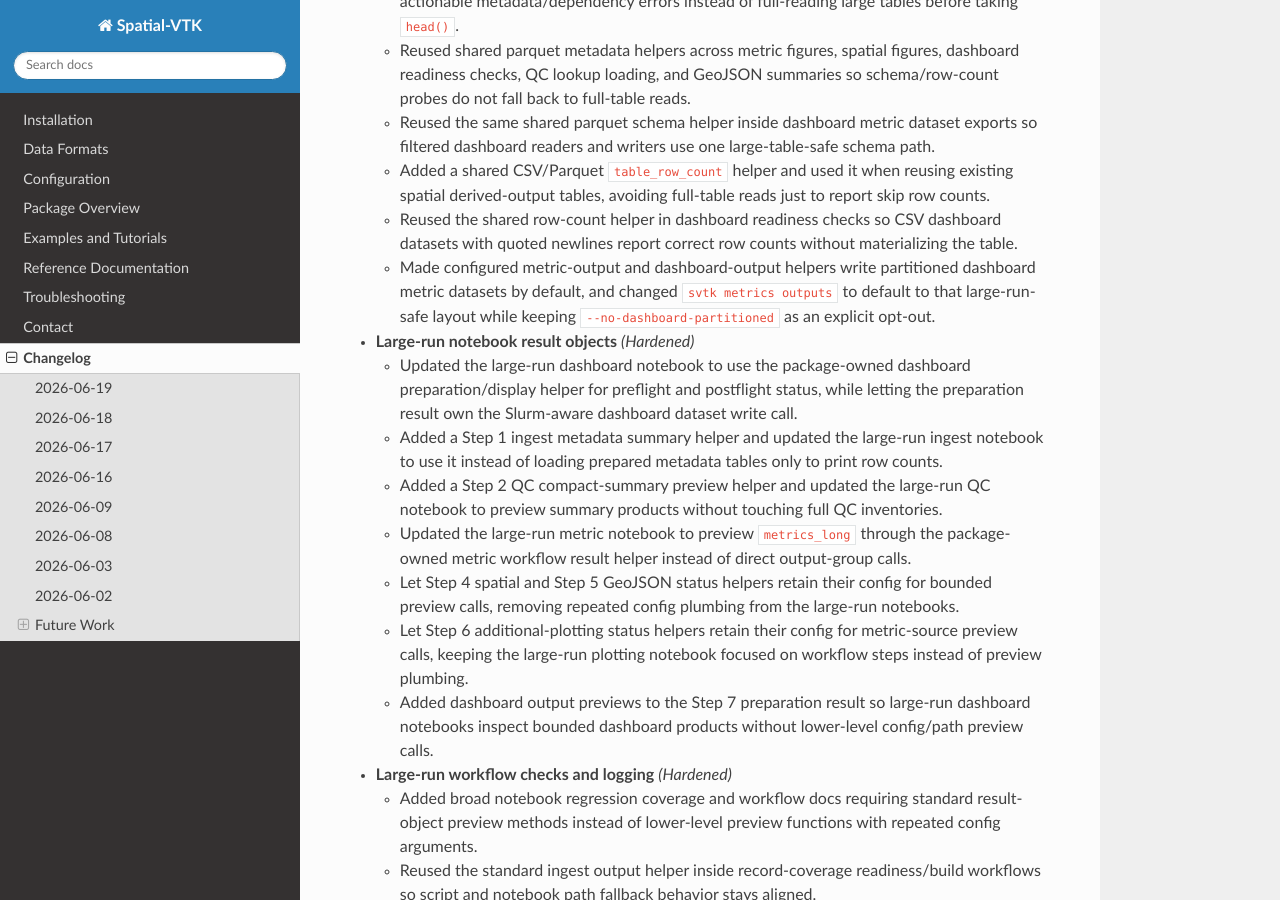
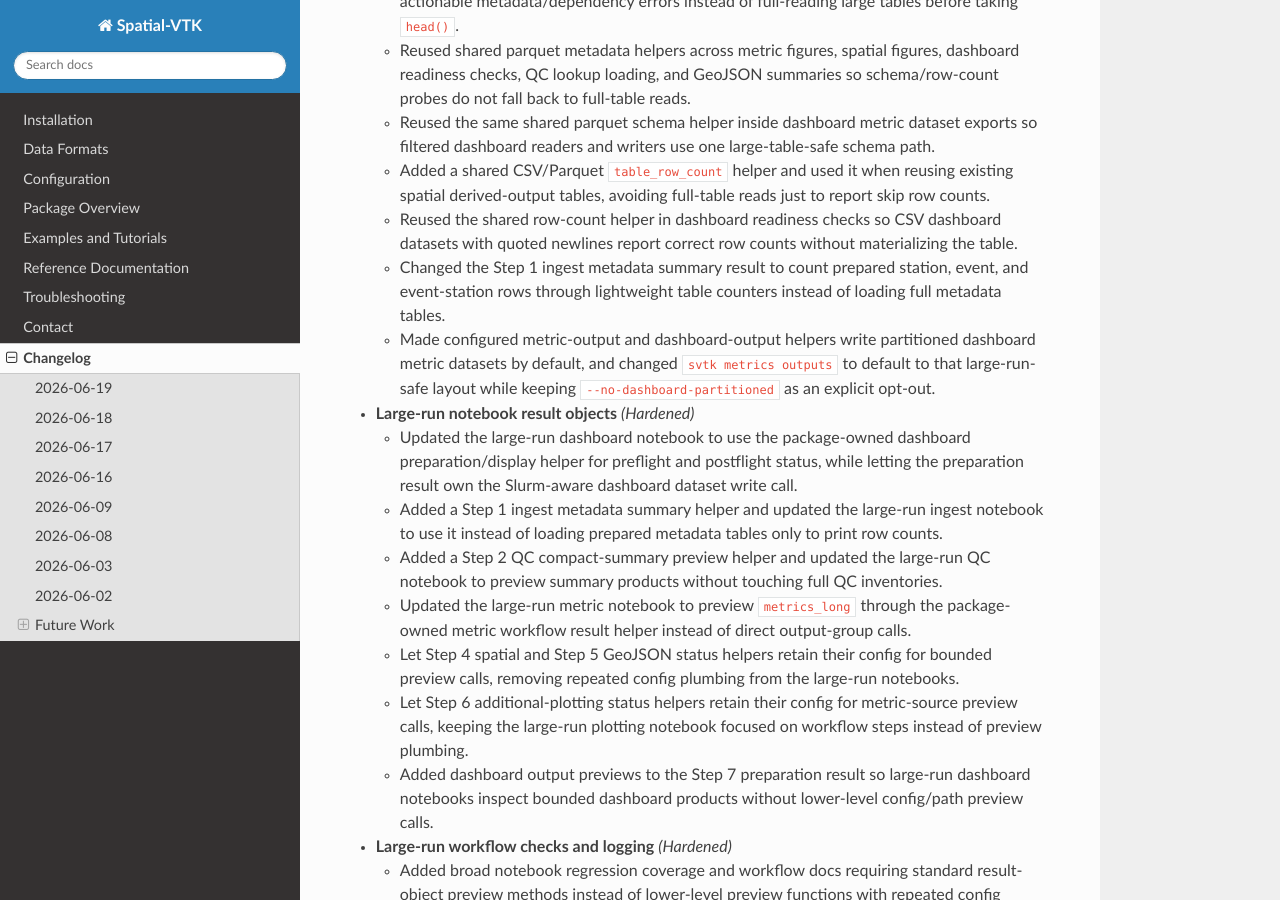
Before and after one commit to bcbirkel/spatial-vtk, a Sphinx documentation site: the page built from docs/changelog.rst, in a window 1280 px wide and 900 px high, scrolled down 13789 px. Built offline with Sphinx 7.4.7 and the Read the Docs theme 3.1.0, drawn with Linux system fonts in a browser that asks for light colours.

Commit message:
Avoid full reads in ingest metadata summary

```diff
--- a/docs/changelog.rst
+++ b/docs/changelog.rst
@@ -741,6 +741,9 @@ Changelog
   - Reused the shared row-count helper in dashboard readiness checks so CSV
     dashboard datasets with quoted newlines report correct row counts without
     materializing the table.
+  - Changed the Step 1 ingest metadata summary result to count prepared
+    station, event, and event-station rows through lightweight table counters
+    instead of loading full metadata tables.
   - Made configured metric-output and dashboard-output helpers write
     partitioned dashboard metric datasets by default, and changed
     ``svtk metrics outputs`` to default to that large-run-safe layout while
--- a/docs/reference/api/io.rst
+++ b/docs/reference/api/io.rst
@@ -49,8 +49,9 @@ Public helpers exposed by ``spatial_vtk.io``:
      - Use
    * - ``load_standard_ingest_workflow_outputs``
      - Load the standard Step 1 ingest output group, preprocessing metadata
-       output group, combined status frame, metadata row-count summary, and
-       bounded station/event/manifest preview helpers for tutorial notebooks.
+       output group, combined status frame, lightweight metadata row-count
+       summary, and bounded station/event/manifest preview helpers for
+       tutorial notebooks.
        The returned result also writes the standard Step 1 context figure
        suite through ``write_context_figures()`` and owns the notebook-facing
        large-run driver methods ``run_metadata_step_if_needed()``,
```
Also changed, not shown: 2 other files.
